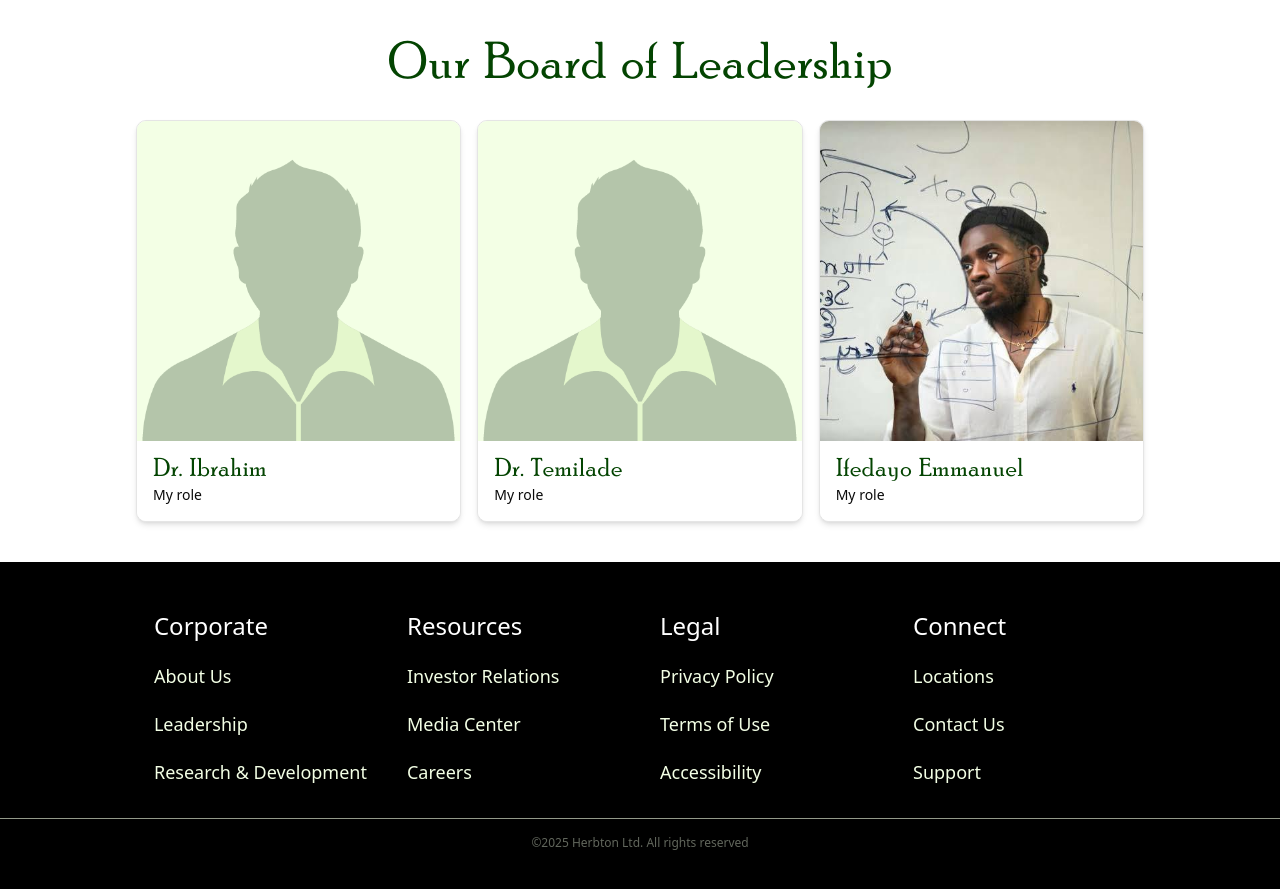
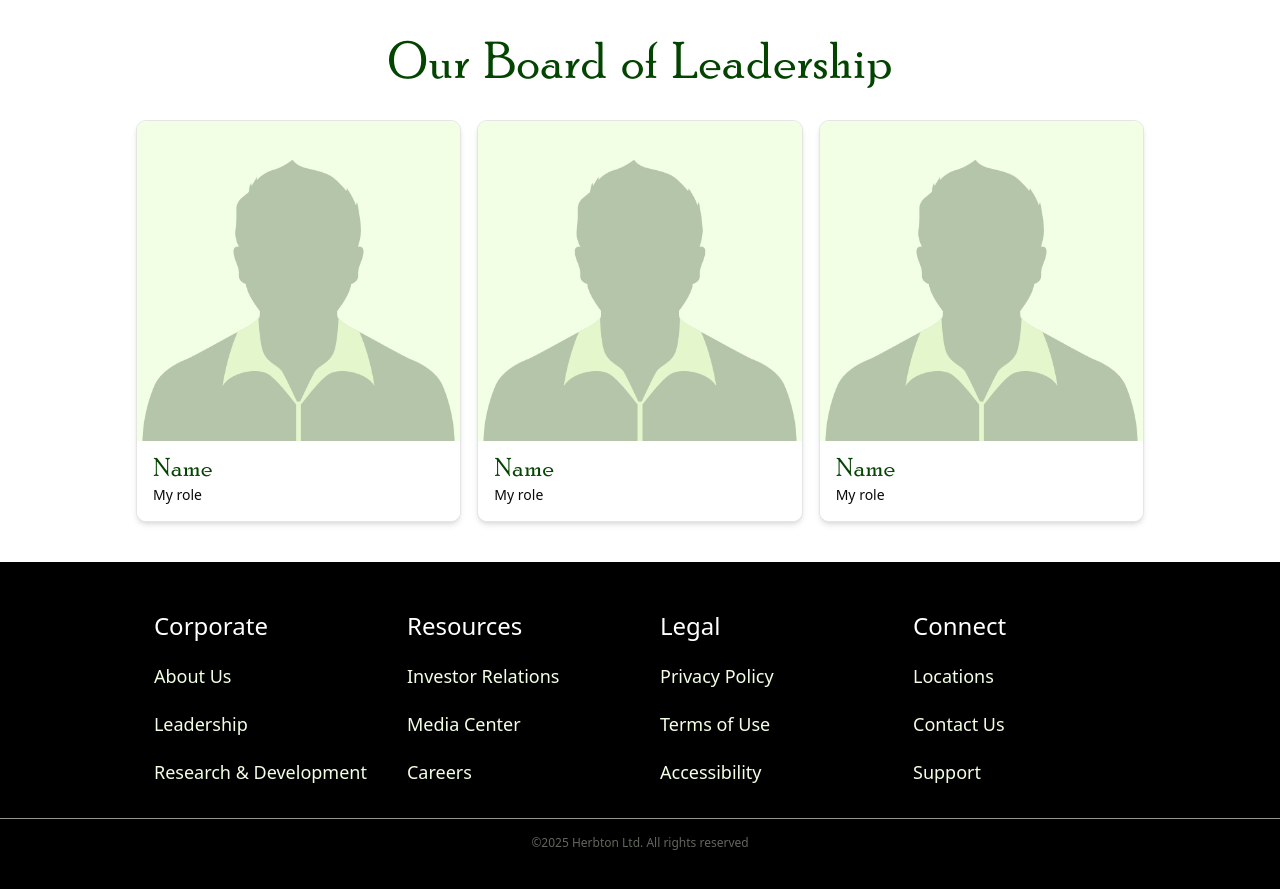
Before and after one commit to olamide-thinker/Herbton, a Next.js app: page /leadership in a window 1280 px wide. Shown: the part 1240-2129 px from the top of the page. Built offline with nearby package versions, Linux system fonts and the light colour scheme.

Commit message:
removed people for leadership

```diff
--- a/app/leadership/page.tsx
+++ b/app/leadership/page.tsx
@@ -8,21 +8,21 @@ const Leadership = () => {
   const content = [
     {
       img: "",
-      name: "Dr. Ibrahim",
+      name: "Name",
       role: "",
-      detail:
-        "Dr. Ibrahim, a world-class, licensed oncology pharmacist based in the United Kingdom. He has a profound understanding of both pharmacological processes and the clinical standards that GNHNL will need to uphold. Dr. Alama is brilliant, with a calm and composed demeanor that truly sets him apart. Beyond his professional expertise, I deeply admire his approach to life as a father and husband— values that are essential in nurturing a truly healthy African society. One insightful idea Dr. Ibrahim proposed is emphasizing the concept of maintenance medicine as a pathway toward discoverable and eventual cures. He also highlighted the potential significance of focusing on diabetes and pancreatic cancer, two critical areas that could lead to groundbreaking advancements for medical community globally.",
+      detail: ""
+        // "Dr. Ibrahim, a world-class, licensed oncology pharmacist based in the United Kingdom. He has a profound understanding of both pharmacological processes and the clinical standards that GNHNL will need to uphold. Dr. Alama is brilliant, with a calm and composed demeanor that truly sets him apart. Beyond his professional expertise, I deeply admire his approach to life as a father and husband— values that are essential in nurturing a truly healthy African society. One insightful idea Dr. Ibrahim proposed is emphasizing the concept of maintenance medicine as a pathway toward discoverable and eventual cures. He also highlighted the potential significance of focusing on diabetes and pancreatic cancer, two critical areas that could lead to groundbreaking advancements for medical community globally.",
     },
     {
       img: "",
-      name: "Dr. Temilade",
+      name: "Name",
       role: "",
-      detail:
-        "Dr. Temilade, whose intellect places her among the top 0.0005% of Nigerian minds globally. I have a very deep respect for this woman. She specializes in cancer research and currently works on behalf of Google’s founders, Sergey Brin and Larry Page. Her expertise in biochemistry and the scientific process is unparalleled, and she has already developed actionable ideas that could greatly benefit GNHNL. She is eager to meet you and share her insights. You can explore her profile on ResearchGate [https://www.researchgate.net/profile/Linda-Senbanjo. One of the ideas Dr. Temilade explored is the development of an African Herbal Atlas. This atlas would be integrated with GNHNL’s website, making it accessible to the global medical and scientific community.",
+      detail:""
+        // "Dr. Temilade, whose intellect places her among the top 0.0005% of Nigerian minds globally. I have a very deep respect for this woman. She specializes in cancer research and currently works on behalf of Google’s founders, Sergey Brin and Larry Page. Her expertise in biochemistry and the scientific process is unparalleled, and she has already developed actionable ideas that could greatly benefit GNHNL. She is eager to meet you and share her insights. You can explore her profile on ResearchGate [https://www.researchgate.net/profile/Linda-Senbanjo. One of the ideas Dr. Temilade explored is the development of an African Herbal Atlas. This atlas would be integrated with GNHNL’s website, making it accessible to the global medical and scientific community.",
     },
     {
-      img: "/assets/leadership/ifedayo_el.jpg",
-      name: "Ifedayo Emmanuel",
+      img: "",
+      name: "Name",
       role: "",
       detail: "",
     },
```
